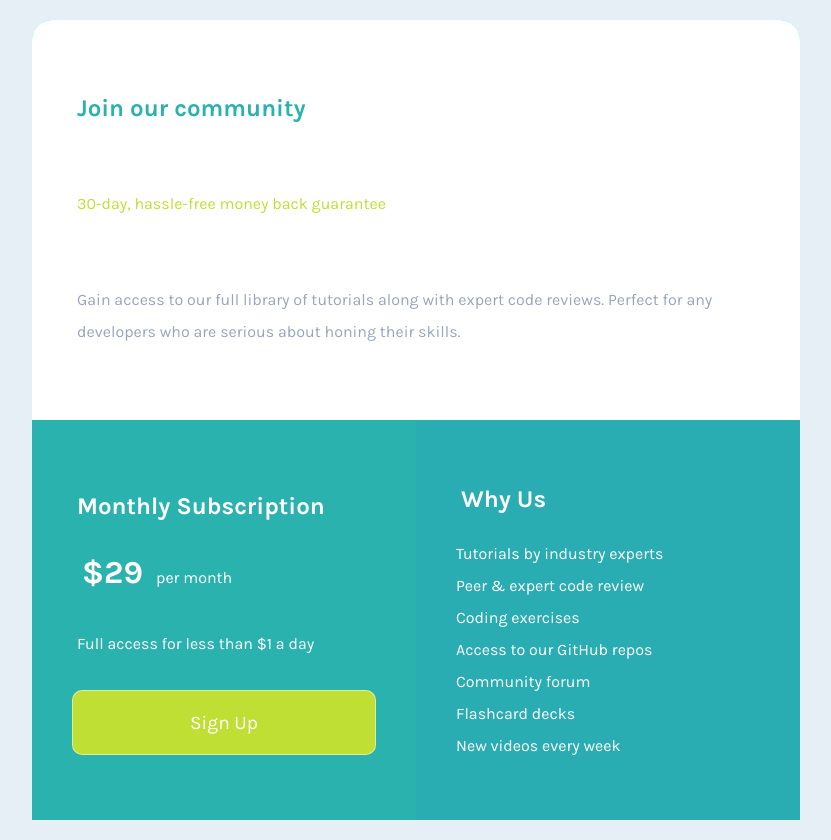
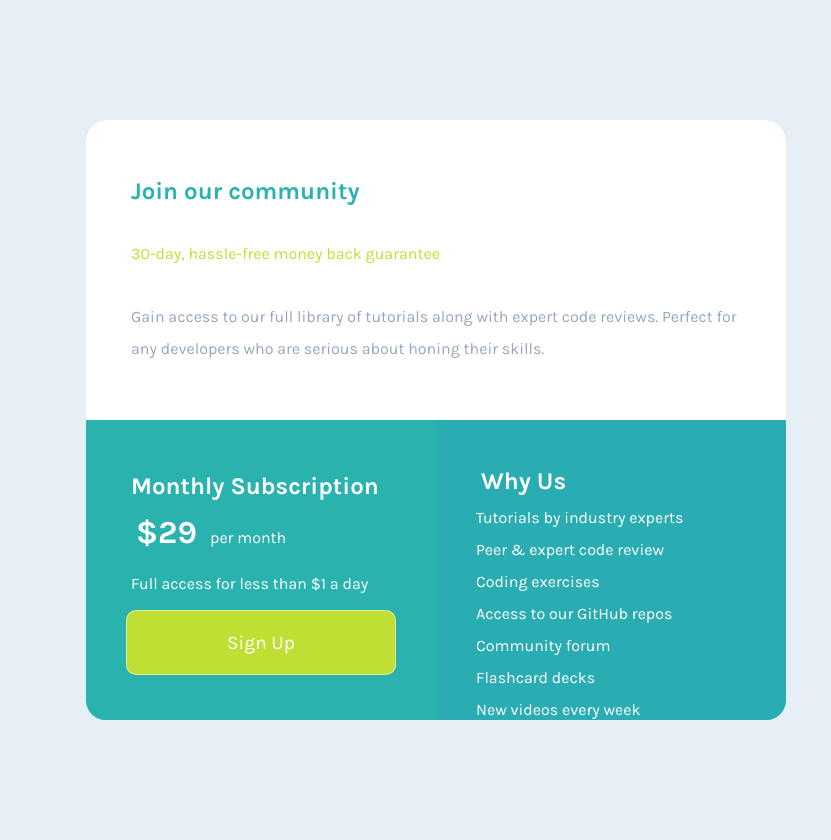
Before and after one commit to Urassamx7/MediaQ, a plain HTML site: page single-price-grid-component-master/index.html in a window 1280 px wide. Shown: the whole page, without its empty margins (224-1055 px from the left). Drawn offline with Linux system fonts and the light colour scheme.

Commit message:
Really final commit ;)

```diff
--- a/single-price-grid-component-master/style/estilo.css
+++ b/single-price-grid-component-master/style/estilo.css
@@ -15,7 +15,7 @@
 --Grayish_Blue: hsl(218, 22%, 67%);
 --Cyan2: hsl(182, 62%, 43%);
 }
-html{
+html,body{
     min-width: 100vw;
     min-height: 100vh;
 }
@@ -26,6 +26,7 @@ body{
     justify-content: center;
     align-items: center;
     margin: 20px;
+
 
 }
 .container{
@@ -123,14 +124,12 @@ footer > p > a{
 }
 @media only screen and (min-width:768px) and (max-width:1440px){
 .container{
-    max-width: 768px;
-    min-width: 500px;
-    height: 400px;
-    grid-template-columns: repeat(2,1fr);
-    grid-template-rows: repeat(2,1fr);
-}
-.container > div{
-    min-height:400px;
+        max-width: 700px;
+        height: 600px;
+        min-height: 600px;
+        grid-template-columns: repeat(2,1fr);
+        grid-template-rows: repeat(auto-fill,300px);
+
 }
 .container > div.starter{
     grid-column: 1 / 3;
@@ -143,6 +142,12 @@ footer > p > a{
     flex-direction: column;
     justify-content: space-around;
 }
+.sub{
+    border-bottom-left-radius: 20px;
+}
+.fin{
+    border-bottom-right-radius: 20px;
+}
 footer{
     display: none;
 }
```
